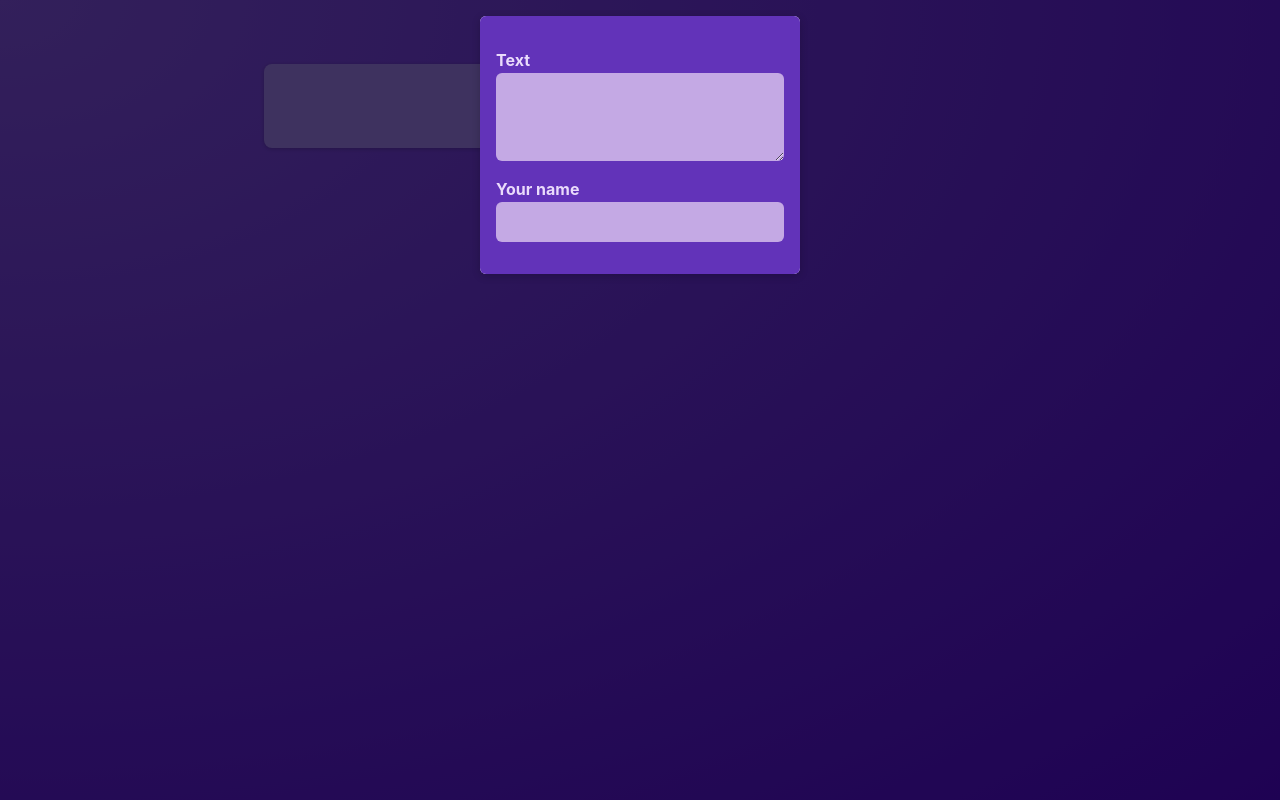
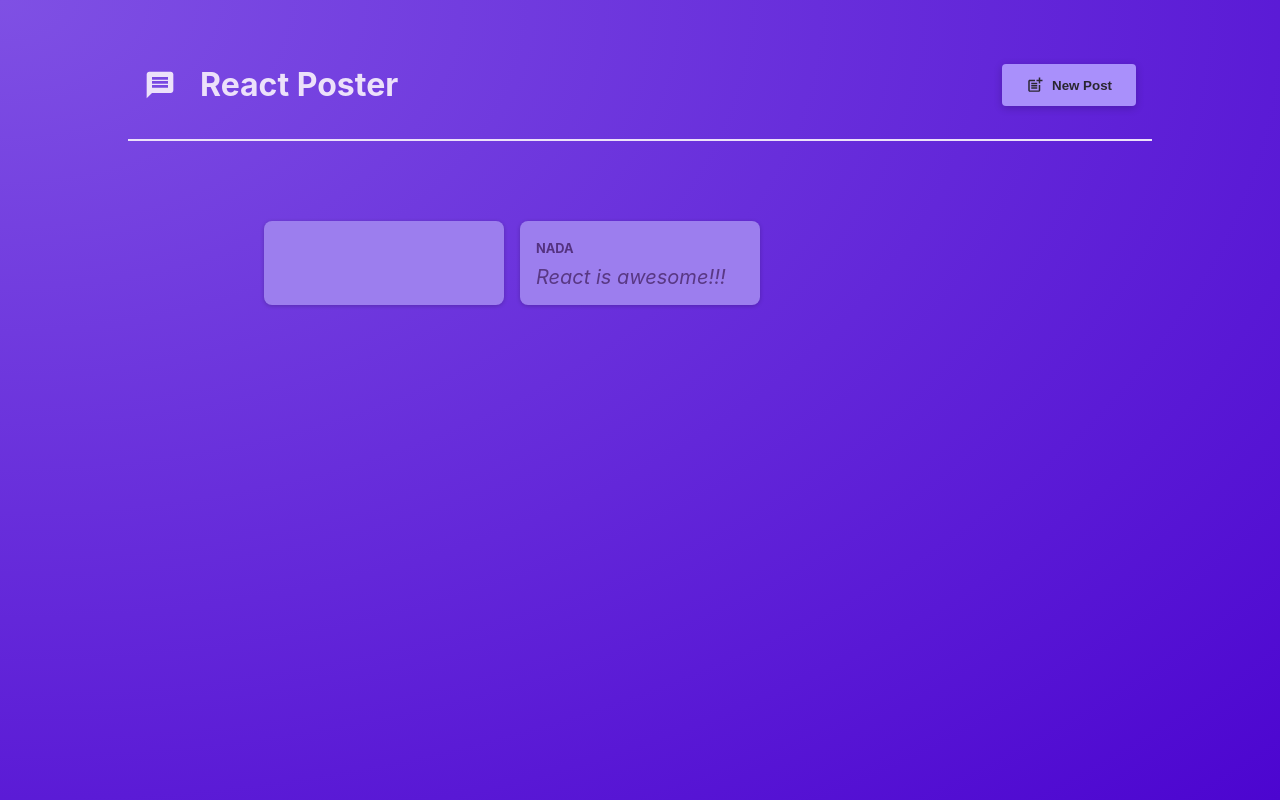
Before and after one commit to AnnaSaric/TweetApp, a React (Vite) app: page / in a window 1280 px wide. Built offline with nearby package versions, Linux system fonts and the light colour scheme.

Commit message:
Added header and modal component

```diff
--- a/package.json
+++ b/package.json
@@ -10,7 +10,8 @@
   },
   "dependencies": {
     "react": "^18.2.0",
-    "react-dom": "^18.2.0"
+    "react-dom": "^18.2.0",
+    "react-icons": "^4.11.0"
   },
   "devDependencies": {
     "@types/react": "^18.0.28",
--- a/src/App.jsx
+++ b/src/App.jsx
@@ -1,10 +1,26 @@
 import PostsList from "./components/PostsList";
+import MainHeader from "./components/MainHeader";
+import { useState } from "react";
 
 function App() {
+  const [modalIsVisible, setModalIsVisible] = useState(false);
+  function showModalHandler() {
+    setModalIsVisible(true);
+  }
+
+  function hideModalHandler() {
+    setModalIsVisible(false);
+  }
   return (
-    <main>
-      <PostsList />
-    </main>
+    <>
+      <MainHeader onCreatePost={showModalHandler} />
+      <main>
+        <PostsList
+          isPosting={modalIsVisible}
+          onStopPosting={hideModalHandler}
+        />
+      </main>
+    </>
   );
 }
 
--- /dev/null
+++ b/src/components/MainHeader.jsx
@@ -0,0 +1,22 @@
+import { MdPostAdd, MdMessage } from "react-icons/md";
+
+import classes from "./MainHeader.module.css";
+
+function MainHeader(props) {
+  return (
+    <header className={classes.header}>
+      <h1 className={classes.logo}>
+        <MdMessage />
+        React Poster
+      </h1>
+      <p>
+        <button className={classes.button} onClick={props.onCreatePost}>
+          <MdPostAdd size={18} />
+          New Post
+        </button>
+      </p>
+    </header>
+  );
+}
+
+export default MainHeader;
--- /dev/null
+++ b/src/components/MainHeader.module.css
@@ -0,0 +1,36 @@
+.header {
+  /* padding: 2rem 10%; */
+  margin: 2rem 10%;
+  padding: 1rem;
+  text-align: center;
+  display: flex;
+  justify-content: space-between;
+  align-items: center;
+  border-bottom: 2px solid #ece1fa;
+}
+
+.logo {
+  font-size: 2rem;
+  display: flex;
+  gap: 1.5rem;
+  align-items: center;
+  color: #ece1fa;
+}
+
+.button {
+  display: inline-flex;
+  align-items: center;
+  gap: 0.5rem;
+  padding: 0.75rem 1.5rem;
+  background-color: #a990fb;
+  color: #2a2630;
+  border: none;
+  border-radius: 4px;
+  box-shadow: 0 2px 8px rgba(0, 0, 0, 0.2);
+  cursor: pointer;
+  font-weight: bold;
+}
+
+.button:hover {
+  background-color: #8c6cf7;
+}
--- a/src/components/Modal.jsx
+++ b/src/components/Modal.jsx
@@ -3,7 +3,7 @@
 function Modal(props) {
   return (
     <>
-      <div className={classes.backdrop} />
+      <div className={classes.backdrop} onClick={props.onClose} />
       <dialog open className={classes.modal}>
         {props.children}
       </dialog>
--- a/src/components/NewPost.jsx
+++ b/src/components/NewPost.jsx
@@ -11,6 +11,12 @@
         <label htmlFor="name">Your name</label>
         <input type="text" id="name" required onChange={props.onAuthorChange} />
       </p>
+      <p className={classes.actions}>
+        <button type="button" onClick={props.onCancel}>
+          Cancel
+        </button>
+        <button>Submit</button>
+      </p>
     </form>
   );
 }
--- a/src/components/PostsList.jsx
+++ b/src/components/PostsList.jsx
@@ -4,7 +4,7 @@
 import classes from "./PostsList.module.css";
 import { useState } from "react";
 
-function PostsList() {
+function PostsList(props) {
   const [enteredBody, setEneredBody] = useState("");
   const [enteredAuthor, setEnteredAuthor] = useState("");
 
@@ -18,12 +18,16 @@
 
   return (
     <>
-      <Modal>
-        <NewPost
-          onBodyChange={bodyChangeHandler}
-          onAuthorChange={authorChangeHandler}
-        />
-      </Modal>
+      {props.isPosting ? (
+        <Modal onClose={props.onStopPosting}>
+          <NewPost
+            onBodyChange={bodyChangeHandler}
+            onAuthorChange={authorChangeHandler}
+            onCancel={props.onStopPosting}
+          />
+        </Modal>
+      ) : null}
+
       <ul className={classes.posts}>
         <Post author={enteredAuthor} body={enteredBody} />
         <Post author="Nada" body="React is awesome!!!" />
```
Also changed, not shown: 1 other file (tests, documents, lock files or other folders).
